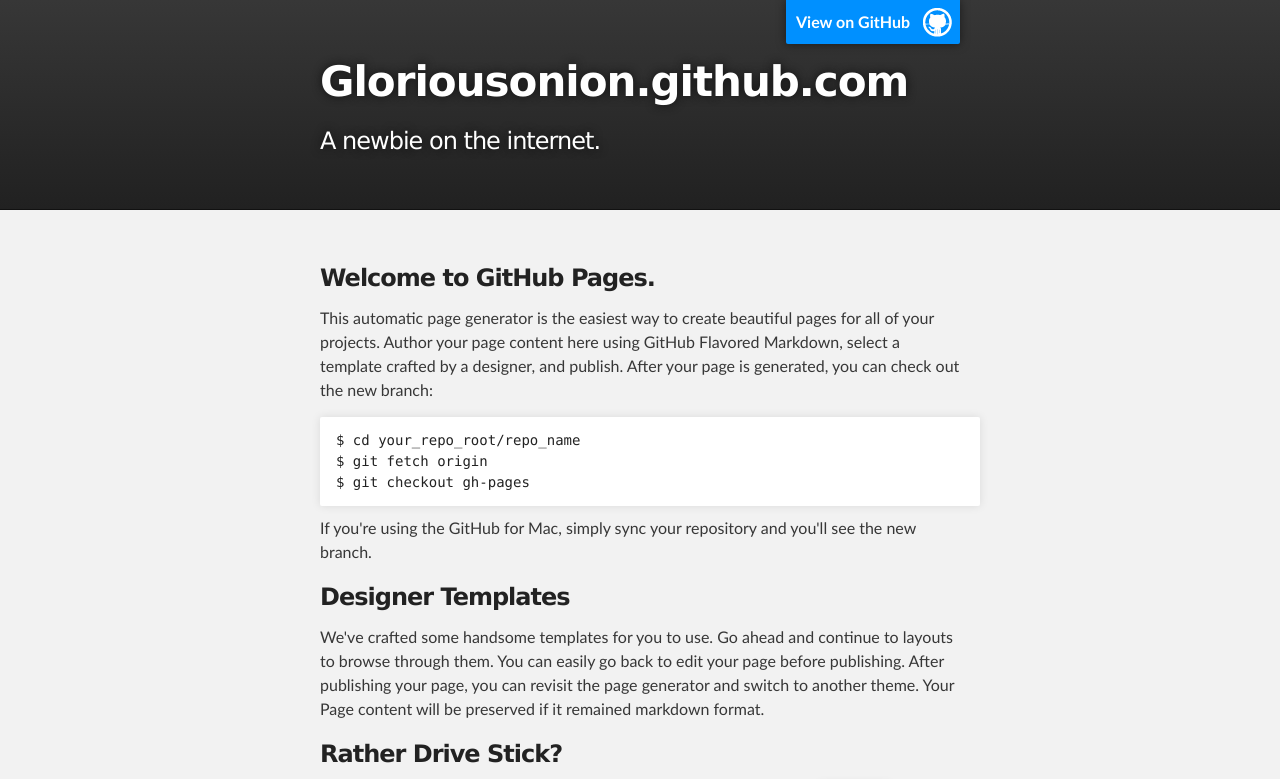
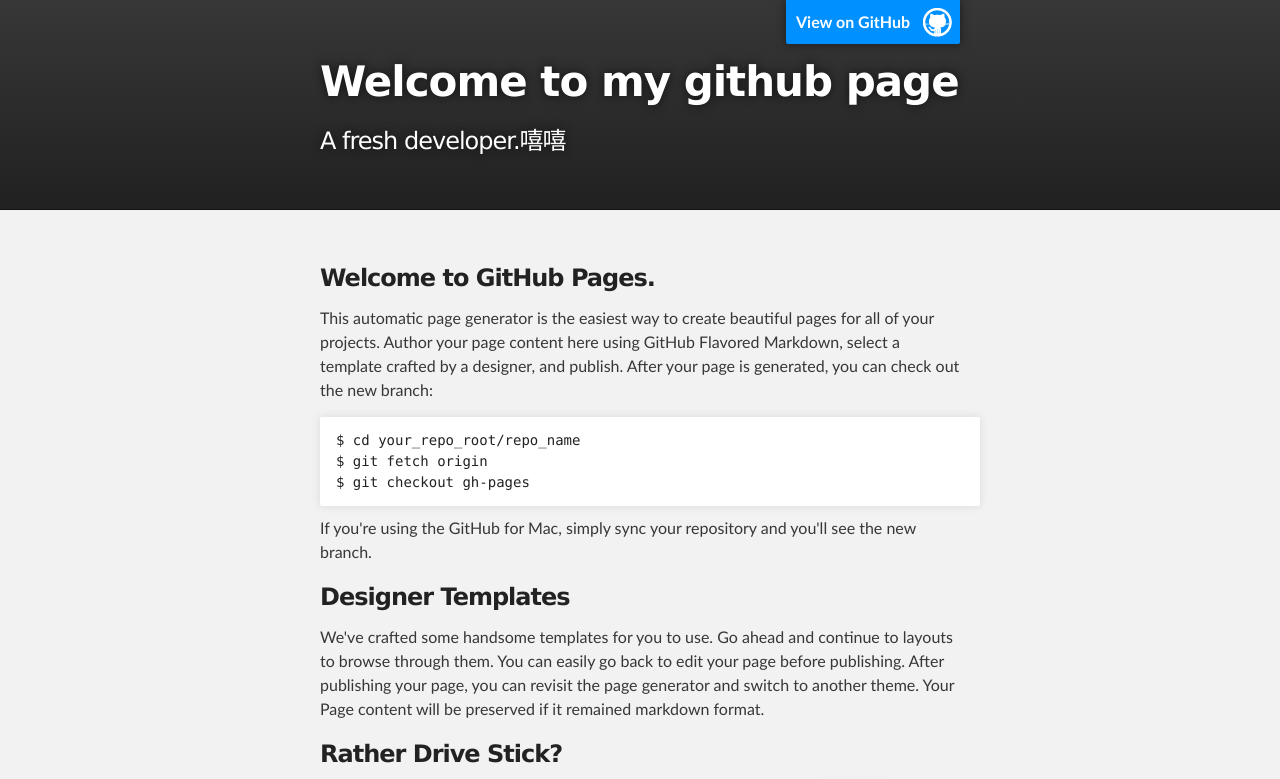
Before and after one commit to GloriousOnion/gloriousonion.github.com, a plain HTML site: page index.html in a window 1280 px wide. Shown: the top 779 px of the page. Drawn offline with Linux system fonts and the light colour scheme.

Commit message:
test to modify index.html

```diff
--- a/index.html
+++ b/index.html
@@ -18,8 +18,8 @@
         <header class="inner">
           <a id="forkme_banner" href="https://github.com/GloriousOnion">View on GitHub</a>
 
-          <h1 id="project_title">Gloriousonion.github.com</h1>
-          <h2 id="project_tagline">A newbie on the internet.</h2>
+          <h1 id="project_title">Welcome to my github page</h1>
+          <h2 id="project_tagline">A fresh developer.嘻嘻</h2>
 
         </header>
     </div>
```
